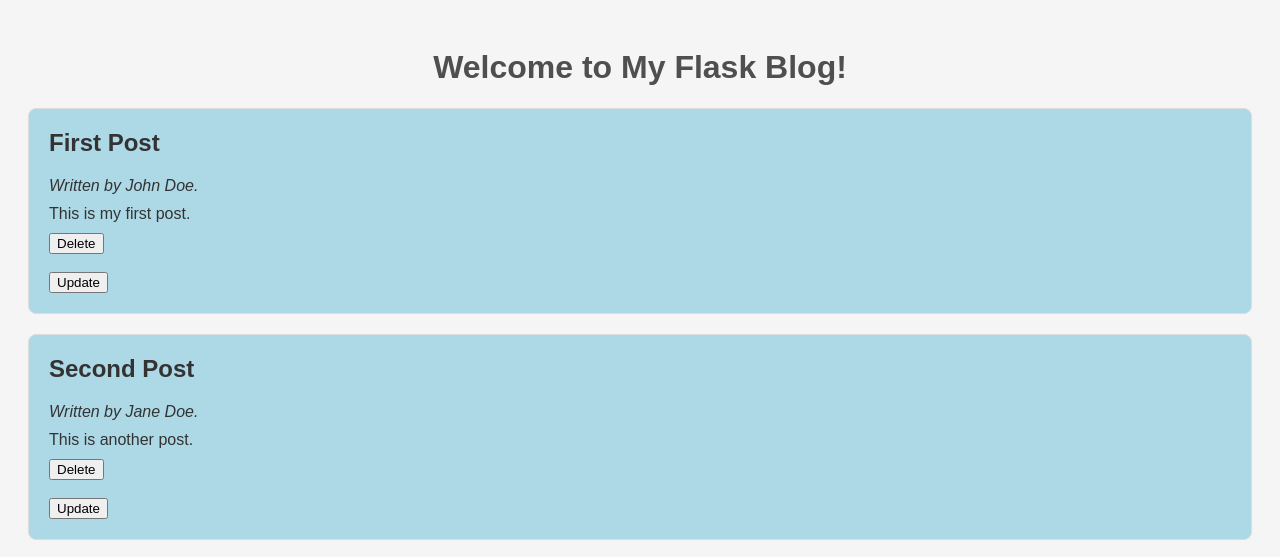
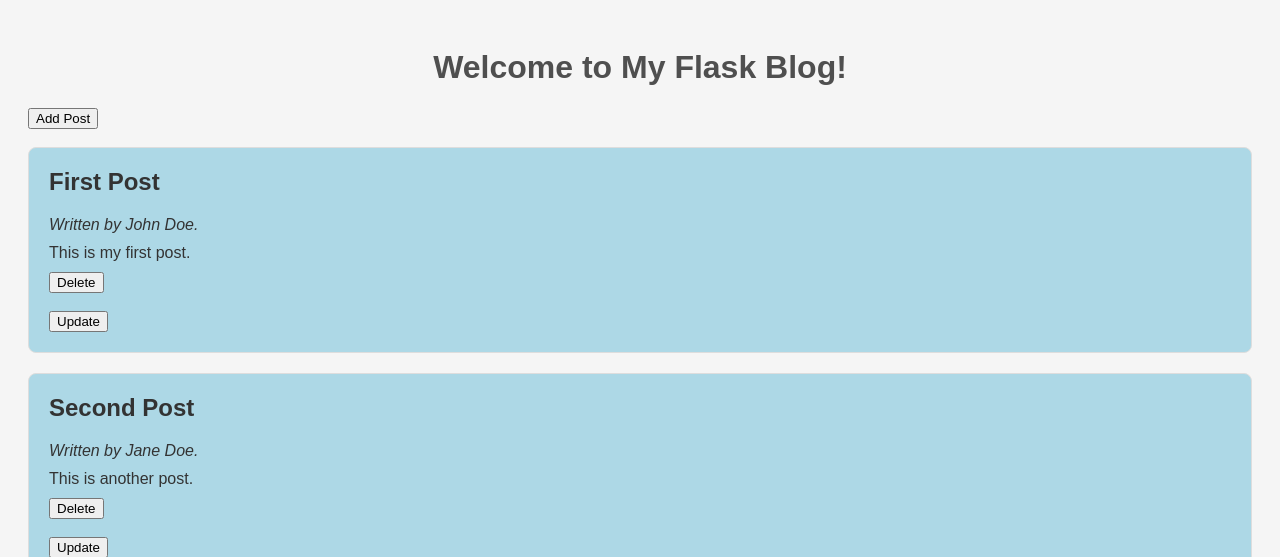
Before and after one commit to ReshmaJohnDev/Masterblog, a Flask app: page / in a window 1280 px wide. Shown: the top 557 px of the page. Run offline with Flask 3, Linux system fonts and the light colour scheme.

Commit message:
Added ADD POST to the template

```diff
--- a/templates/index.html
+++ b/templates/index.html
@@ -19,6 +19,11 @@
             {{ success_message }}
         </div>
     {% endif %}
+
+    <form method="GET" action="{{ url_for('add') }}">
+        <input type="submit" value="Add Post" class="add-post-button">
+    </form>
+    <br>
     {% for post in posts %}
         <div class="post" id="{{post['id']}}">
             <h2>{{post['title']}}</h2>
```
